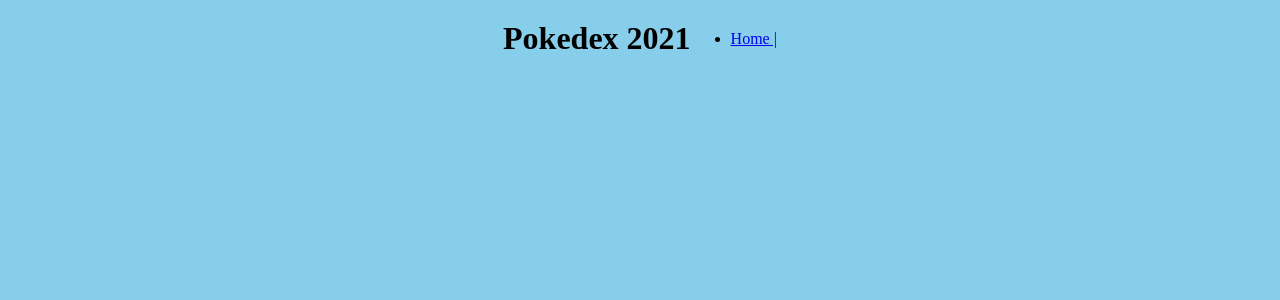
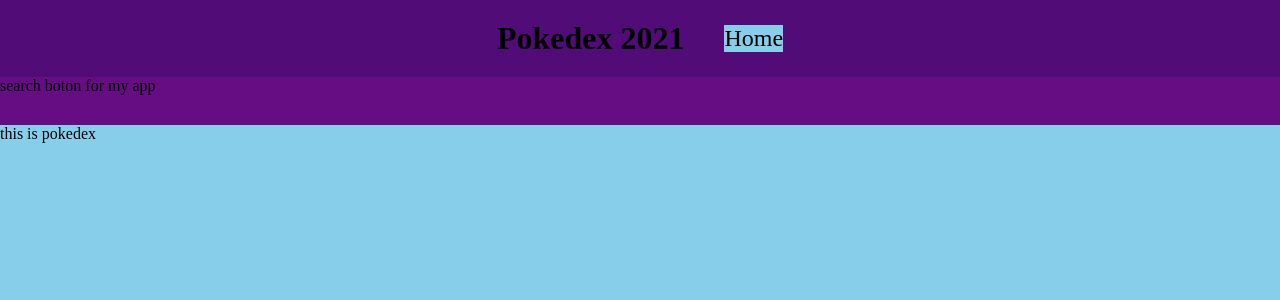
Before and after one commit to diazgio/React-Capstone-Catalogue, a React (Create React App) app: page / in a window 1280 px wide. Shown: the top 300 px of the page. Built offline with nearby package versions, Linux system fonts and the light colour scheme.

Commit message:
Build components and styling

```diff
--- a/src/components/App.js
+++ b/src/components/App.js
@@ -1,12 +1,23 @@
+/* eslint-disable react/jsx-props-no-spreading */
 import React from 'react';
-import { BrowserRouter as Router } from 'react-router-dom';
+import { BrowserRouter as Router, Route, Switch } from 'react-router-dom';
 import NavBar from './NavBar';
+import Pokedex from '../containers/Pokedex';
+import Pokemon from '../containers/Pokemon';
 import './App.scss';
 
 const App = () => (
   <div className="App">
     <Router>
       <NavBar />
+      <Switch>
+        <Route exact path="/" render={props => <Pokedex {...props} />} />
+        <Route
+          exact
+          path="/:pokemonId"
+          render={props => <Pokemon {...props} />}
+        />
+      </Switch>
     </Router>
   </div>
 );
--- a/src/components/App.scss
+++ b/src/components/App.scss
@@ -8,4 +8,30 @@
   justify-content: center;
   align-items: center;
   padding: 20px;
+  background: rgba(79, 2, 114, 0.945);
+  z-index: 2;
+  h1 {
+    background: transparent;
+  }
+  ul {
+    background: transparent;
+    li {
+      list-style: none;
+      .link {
+        text-decoration: none;
+        color: black;
+        font-size: 1.5rem;
+        background-color: transparent;
+      }
+    }
+  }
 }
+
+.SearchBar {
+  height: 3rem;
+  background: rgba(101, 3, 126, 0.945);
+}
+
+.pokecontainer {
+  display: grid;
+}
--- /dev/null
+++ b/src/components/Categories.js
@@ -0,0 +1,9 @@
+import React from 'react';
+
+const Categories = () => (
+  <div className="SearchBar">
+    search boton for my app
+  </div>
+);
+
+export default Categories;
--- a/src/components/NavBar.js
+++ b/src/components/NavBar.js
@@ -8,7 +8,7 @@
       <h1>Pokedex 2021</h1>
       <ul>
         <li>
-          <Link to="/">Home |</Link>
+          <Link className="link" to="/">Home</Link>
         </li>
       </ul>
     </div>
--- /dev/null
+++ b/src/containers/Pokedex.js
@@ -0,0 +1,16 @@
+import React from 'react';
+import Categories from '../components/Categories';
+
+// eslint-disable-next-line arrow-body-style
+const Pokedex = () => {
+  return (
+    <>
+      <Categories />
+      <div className="pokecontainer">
+        this is pokedex
+      </div>
+    </>
+  );
+};
+
+export default Pokedex;
--- /dev/null
+++ b/src/containers/Pokemon.js
@@ -0,0 +1,18 @@
+/* eslint-disable react/prop-types */
+import React from 'react';
+
+const Pokemon = props => {
+  const { match } = props;
+  const { params } = match;
+  const { pokemonId } = params;
+
+  return (
+    <div>
+      <p>
+        {`this is the pokemon ${pokemonId}`}
+      </p>
+    </div>
+  );
+};
+
+export default Pokemon;
```
Also changed, not shown: public/index.html (+0 -10 lines), src/components/Pokedex.js (deleted, +0 -11 lines), src/components/Pokemon.js (deleted, +0 -12 lines).
